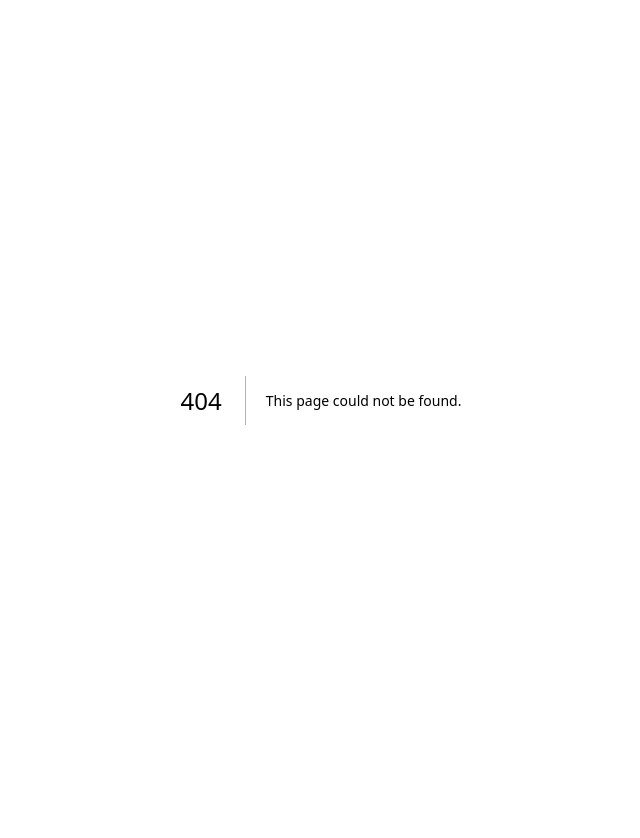
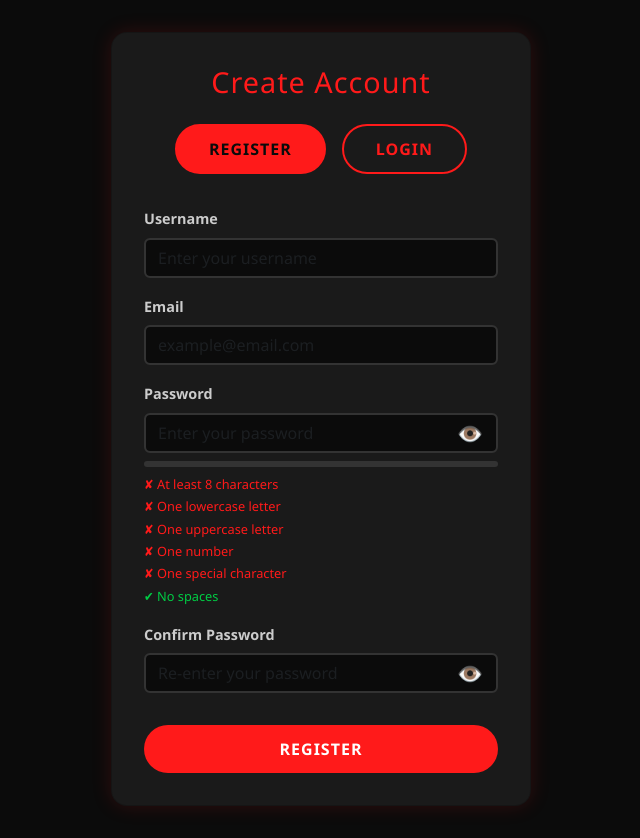
Before and after one commit to NimaAhmadi84/personal-finance-tracker, a Next.js app in the folder client/: page /register in a window 1280 px wide. Before the commit this address had no page. Shown: the whole page, without its empty margins (319-959 px from the left). Before the commit the page ends 800 px from the top, so only its background shows below. Built offline with nearby package versions, Linux system fonts and the light colour scheme.

Commit message:
feat: implement login and register pages with shared AuthForm component

```diff
--- /dev/null
+++ b/client/app/components/AuthForm.js
@@ -0,0 +1,182 @@
+"use client";
+
+import { useState, useEffect } from "react";
+import Link from "next/link";
+
+export default function AuthForm({ mode }) {
+  const isRegister = mode === "register";
+
+  // ========== STATE ==========
+  const [username, setUsername] = useState("");
+  const [email, setEmail] = useState("");
+  const [password, setPassword] = useState("");
+  const [confirm, setConfirm] = useState("");
+  const [showPassword, setShowPassword] = useState(false);
+  const [showConfirm, setShowConfirm] = useState(false);
+
+  // ========== PASSWORD STRENGTH ==========
+  const [strength, setStrength] = useState({ width: "0%", color: "var(--primary)" });
+  const [reqs, setReqs] = useState({
+    length: false,
+    lower: false,
+    upper: false,
+    number: false,
+    special: false,
+    noSpace: false,
+  });
+
+  useEffect(() => {
+    const pass = password;
+    const hasLength = pass.length >= 8;
+    const hasLower = /[a-z]/.test(pass);
+    const hasUpper = /[A-Z]/.test(pass);
+    const hasNumber = /[0-9]/.test(pass);
+    const hasSpecial = /[!@#$%^&*(),.?":{}|<>]/.test(pass);
+    const hasNoSpace = !/\s/.test(pass);
+
+    setReqs({ length: hasLength, lower: hasLower, upper: hasUpper, number: hasNumber, special: hasSpecial, noSpace: hasNoSpace });
+
+    const passed = [hasLength, hasLower, hasUpper, hasNumber, hasSpecial, hasNoSpace].filter(Boolean).length;
+
+    if (!pass) {
+      setStrength({ width: "0%", color: "var(--primary)" });
+    } else if (passed <= 2) {
+      setStrength({ width: "20%", color: "var(--primary)" });
+    } else if (passed <= 4) {
+      setStrength({ width: "60%", color: "var(--warning)" });
+    } else {
+      setStrength({ width: "100%", color: "var(--success)" });
+    }
+  }, [password]);
+
+  // ========== CONFIRM CLASS ==========
+  const confirmClass = !confirm
+    ? "form-control neutral-input"
+    : confirm === password
+    ? "form-control valid-input"
+    : "form-control invalid-input";
+
+  // ========== HANDLE SUBMIT ==========
+  const handleSubmit = (e) => {
+    e.preventDefault();
+    if (isRegister) {
+      if (password !== confirm) return alert("Passwords do not match!");
+      // TODO: replace with real API call
+      alert(`Registered as ${username}`);
+    } else {
+      // TODO: replace with real API call
+      alert(`Logged in as ${email}`);
+    }
+  };
+
+  return (
+    <div className="card">
+      <h2>{isRegister ? "Create Account" : "Welcome Back"}</h2>
+
+      {/* تب‌های سوئیچ */}
+      <div className="switch-buttons">
+        <Link href="/register">
+          <button className={isRegister ? "active" : ""}>Register</button>
+        </Link>
+        <Link href="/login">
+          <button className={!isRegister ? "active" : ""}>Login</button>
+        </Link>
+      </div>
+
+      <form onSubmit={handleSubmit}>
+        {/* ========== USERNAME (ثبت‌نام) ========== */}
+        {isRegister && (
+          <div className="mb-3">
+            <label htmlFor="reg-name" className="form-label">Username</label>
+            <input
+              type="text" id="reg-name" className="form-control"
+              placeholder="Enter your username" required
+              value={username} onChange={(e) => setUsername(e.target.value)}
+            />
+          </div>
+        )}
+
+        {/* ========== EMAIL ========== */}
+        <div className="mb-3">
+          <label htmlFor={isRegister ? "reg-email" : "login-email"} className="form-label">Email</label>
+          <input
+            type="email" id={isRegister ? "reg-email" : "login-email"} className="form-control"
+            placeholder="example@email.com" required
+            value={email} onChange={(e) => setEmail(e.target.value)}
+          />
+        </div>
+
+        {/* ========== PASSWORD ========== */}
+        <div className="mb-3">
+          <label htmlFor={isRegister ? "reg-password" : "login-password"} className="form-label">Password</label>
+          <div className="password-wrapper">
+            <input
+              type={showPassword ? "text" : "password"}
+              id={isRegister ? "reg-password" : "login-password"}
+              className="form-control"
+              placeholder="Enter your password" required
+              value={password} onChange={(e) => setPassword(e.target.value)}
+            />
+            <button type="button" className="toggle-password" onClick={() => setShowPassword(!showPassword)}
+              aria-label={showPassword ? "Hide password" : "Show password"}>
+              {showPassword ? "🙈" : "👁️"}
+            </button>
+          </div>
+
+          {/* فقط در ثبت‌نام: نوار قدرت و نیازمندی‌ها */}
+          {isRegister && (
+            <>
+              <div className="password-strength-meter">
+                <div className="strength-bar" style={{ width: strength.width, backgroundColor: strength.color }} />
+              </div>
+              <ul className="password-requirements">
+                <li className={reqs.length ? "valid" : "invalid"}>
+                  {reqs.length ? "✔" : "✘"} At least 8 characters
+                </li>
+                <li className={reqs.lower ? "valid" : "invalid"}>
+                  {reqs.lower ? "✔" : "✘"} One lowercase letter
+                </li>
+                <li className={reqs.upper ? "valid" : "invalid"}>
+                  {reqs.upper ? "✔" : "✘"} One uppercase letter
+                </li>
+                <li className={reqs.number ? "valid" : "invalid"}>
+                  {reqs.number ? "✔" : "✘"} One number
+                </li>
+                <li className={reqs.special ? "valid" : "invalid"}>
+                  {reqs.special ? "✔" : "✘"} One special character
+                </li>
+                <li className={reqs.noSpace ? "valid" : "invalid"}>
+                  {reqs.noSpace ? "✔" : "✘"} No spaces
+                </li>
+              </ul>
+            </>
+          )}
+        </div>
+
+        {/* ========== CONFIRM PASSWORD (ثبت‌نام) ========== */}
+        {isRegister && (
+          <div className="mb-3">
+            <label htmlFor="reg-confirm" className="form-label">Confirm Password</label>
+            <div className="password-wrapper">
+              <input
+                type={showConfirm ? "text" : "password"}
+                id="reg-confirm" className={confirmClass}
+                placeholder="Re-enter your password" required
+                value={confirm} onChange={(e) => setConfirm(e.target.value)}
+              />
+              <button type="button" className="toggle-password" onClick={() => setShowConfirm(!showConfirm)}
+                aria-label={showConfirm ? "Hide password" : "Show password"}>
+                {showConfirm ? "🙈" : "👁️"}
+              </button>
+            </div>
+          </div>
+        )}
+
+        {/* ========== SUBMIT ========== */}
+        <button type="submit" className="btn btn-primary w-100 mt-3">
+          {isRegister ? "Register" : "Log In"}
+        </button>
+      </form>
+    </div>
+  );
+}
--- a/client/app/globals.css
+++ b/client/app/globals.css
@@ -179,3 +179,18 @@ main {
 .toggle-password:hover {
     color: var(--primary);
 }
+/* استایل فیلد تأیید رمز عبور */
+.neutral-input {
+    border-color: var(--border-color) !important;
+    box-shadow: none !important;
+}
+
+.valid-input {
+    border-color: var(--success) !important;
+    box-shadow: 0 0 10px rgba(0, 204, 68, 0.4) !important;
+}
+
+.invalid-input {
+    border-color: var(--primary) !important;
+    box-shadow: 0 0 10px rgba(255, 26, 26, 0.4) !important;
+}
--- /dev/null
+++ b/client/app/register/page.js
@@ -0,0 +1,9 @@
+import AuthForm from "../components/AuthForm";
+
+export default function RegisterPage() {
+  return (
+    <main>
+      <AuthForm mode="register" />
+    </main>
+  );
+}
```
Also changed, not shown: client/app/login/page.js (added, +9 -0 lines), client/app/page.js (+2 -63 lines).
